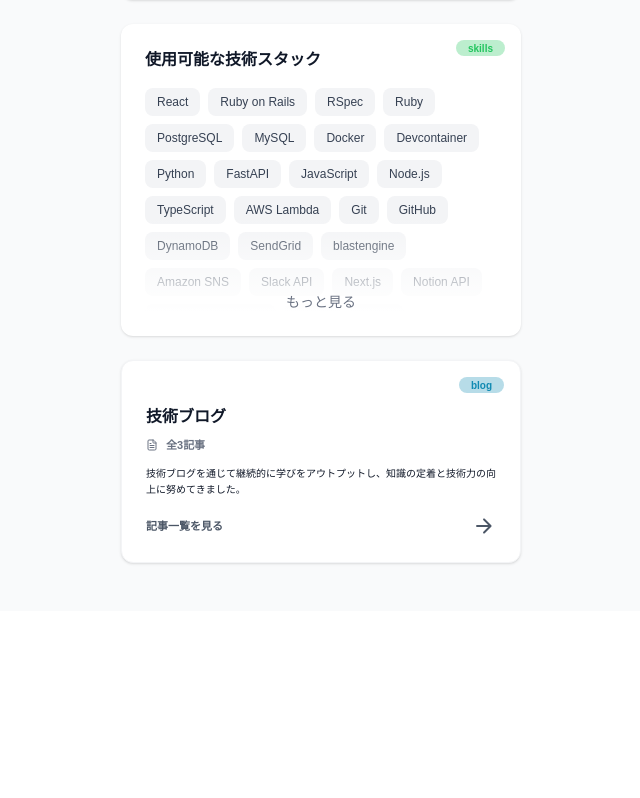
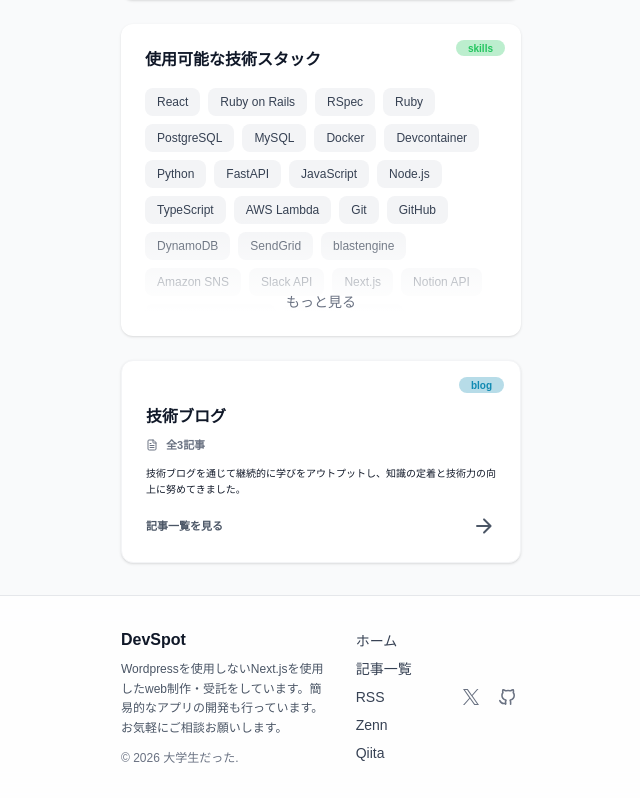
Before and after one commit to wimpykid719/blog-v2, a Next.js app in the folder app/: page / in a window 1280 px wide. Shown: the part 602-1400 px from the top of the page, without its empty margins (319-959 px from the left). Before the commit the page ends 1213 px from the top, so only its background shows below. Built offline with nearby package versions, Linux system fonts and the light colour scheme; no server answers.

Commit message:
feat: フッターの追加

```diff
--- a/app/src/app/articles/[slug]/page.tsx
+++ b/app/src/app/articles/[slug]/page.tsx
@@ -1,5 +1,6 @@
 import type { Metadata } from "next";
 import { Header } from "@/components/Header";
+import { Footer } from "@/components/Footer";
 import {
   buildArticleDescription,
   getAppPageUrl,
@@ -21,9 +22,12 @@
   const { slug } = await params;
 
   return (
-    <div className="min-h-screen bg-gray-50 dark:bg-gray-900 pb-12">
+    <div className="min-h-screen bg-gray-50 dark:bg-gray-900 flex flex-col">
       <Header maxWidth="6xl" />
-      <ArticleDetailContainer slug={slug} />
+      <div className="flex-1">
+        <ArticleDetailContainer slug={slug} />
+      </div>
+      <Footer maxWidth="6xl" />
     </div>
   );
 }
--- a/app/src/app/articles/page.tsx
+++ b/app/src/app/articles/page.tsx
@@ -1,5 +1,6 @@
 import { notFound } from "next/navigation";
 import { Header } from "@/components/Header";
+import { Footer } from "@/components/Footer";
 import Pagination from "@/components/Pagination";
 import { ArticlesContainer } from "./_container/Container";
 import { getAllArticleIndex } from "./_utils/fetcher/markdown";
@@ -54,9 +55,10 @@
   );
 
   return (
-    <div className="min-h-screen bg-gray-50 dark:bg-gray-900 pb-12">
+    <div className="min-h-screen bg-gray-50 dark:bg-gray-900 flex flex-col">
       <Header maxWidth="6xl" />
 
+      <div className="flex-1">
         <ArticlesContainer index={pagedIndex} />
 
         {/* ページネーション */}
@@ -71,5 +73,8 @@
           </section>
         )}
       </div>
+
+      <Footer maxWidth="6xl" />
+    </div>
   );
 }
--- a/app/src/app/not-found.tsx
+++ b/app/src/app/not-found.tsx
@@ -1,5 +1,6 @@
 import type { Metadata } from "next";
 import Link from "next/link";
+import { Footer } from "@/components/Footer";
 
 export const metadata: Metadata = {
   title: "ページが見つかりません",
@@ -8,7 +9,8 @@
 
 export default function NotFound() {
   return (
-    <main className="min-h-screen bg-gray-50 dark:bg-gray-900 px-6 py-16">
+    <div className="min-h-screen bg-gray-50 dark:bg-gray-900 flex flex-col">
+      <main className="flex-1 px-6 py-16">
         <div className="max-w-xl mx-auto">
           <p className="text-sm text-gray-500 dark:text-gray-400">404</p>
           <h1 className="mt-2 text-2xl font-bold text-gray-900 dark:text-gray-100">
@@ -34,5 +36,8 @@
           </div>
         </div>
       </main>
+
+      <Footer />
+    </div>
   );
 }
--- a/app/src/app/page.tsx
+++ b/app/src/app/page.tsx
@@ -1,4 +1,5 @@
 import type { Metadata } from "next";
+import { Footer } from "@/components/Footer";
 import { Header } from "@/components/Header";
 import { getSiteConfig } from "@/config/site";
 import { getAppPageUrl } from "@/utils/seo";
@@ -14,13 +15,15 @@
 
 export default function Home() {
   return (
-    <div className="min-h-screen bg-gray-50 dark:bg-gray-900 pb-12">
+    <div className="min-h-screen bg-gray-50 dark:bg-gray-900 flex flex-col">
       <Header />
 
       {/* メインコンテンツ */}
-      <main className="max-w-md mx-auto px-6 mt-8">
+      <main className="flex-1 max-w-md mx-auto px-6 my-8 w-full">
         <HomeContainer />
       </main>
+
+      <Footer />
     </div>
   );
 }
--- /dev/null
+++ b/app/src/components/Footer.tsx
@@ -0,0 +1,139 @@
+import Link from "next/link";
+import { getSiteConfig } from "@/config/site";
+import svgPaths from "@/imports/svg-vlysciruhp";
+
+interface FooterProps {
+  maxWidth?: "md" | "6xl";
+}
+
+export function Footer({ maxWidth = "md" }: FooterProps) {
+  const config = getSiteConfig();
+  const year = new Date().getFullYear();
+  const maxWidthClass = maxWidth === "6xl" ? "max-w-6xl" : "max-w-md";
+
+  const zennUrl = `https://zenn.dev/${config.platforms.zenn.userName}`;
+  const qiitaUrl = `https://qiita.com/${config.platforms.qiita.userName}`;
+
+  return (
+    <footer className="mt-auto bg-white/80 dark:bg-gray-900/80 backdrop-blur-md border-t border-gray-200 dark:border-gray-800">
+      <div
+        className={`${maxWidthClass} mx-auto px-6 py-8 flex flex-col gap-6 sm:flex-row sm:items-center sm:justify-between`}
+      >
+        <div className="min-w-0">
+          <p className="font-bold text-gray-900 dark:text-gray-100">
+            {config.site.name}
+          </p>
+          <p className="mt-2 text-xs leading-relaxed text-gray-600 dark:text-gray-400">
+            {config.site.description}
+          </p>
+          <p className="mt-3 text-xs text-gray-500 dark:text-gray-400">
+            © {year} {config.author.name}
+          </p>
+        </div>
+
+        <nav
+          className="flex flex-wrap items-center gap-x-6 gap-y-2 text-sm"
+          aria-label="サイトナビゲーション"
+        >
+          <Link
+            href="/"
+            className="text-gray-700 dark:text-gray-300 hover:text-[#118ab2] dark:hover:text-[#4dd0e1] transition-colors"
+          >
+            ホーム
+          </Link>
+          <Link
+            href="/articles"
+            className="text-gray-700 dark:text-gray-300 hover:text-[#118ab2] dark:hover:text-[#4dd0e1] transition-colors"
+          >
+            記事一覧
+          </Link>
+          <Link
+            href="/rss.xml"
+            target="_blank"
+            rel="noopener noreferrer"
+            className="text-gray-700 dark:text-gray-300 hover:text-[#118ab2] dark:hover:text-[#4dd0e1] transition-colors"
+          >
+            RSS
+          </Link>
+          <a
+            href={zennUrl}
+            target="_blank"
+            rel="noopener noreferrer"
+            className="text-gray-700 dark:text-gray-300 hover:text-[#118ab2] dark:hover:text-[#4dd0e1] transition-colors"
+          >
+            Zenn
+          </a>
+          <a
+            href={qiitaUrl}
+            target="_blank"
+            rel="noopener noreferrer"
+            className="text-gray-700 dark:text-gray-300 hover:text-[#118ab2] dark:hover:text-[#4dd0e1] transition-colors"
+          >
+            Qiita
+          </a>
+        </nav>
+
+        <div className="flex items-center gap-2">
+          {config.social.x && (
+            <a
+              href={config.social.x}
+              target="_blank"
+              rel="noopener noreferrer"
+              className="p-1.5 hover:bg-gray-100 dark:hover:bg-gray-700 rounded transition-colors cursor-pointer"
+              aria-label="X"
+            >
+              <div className="w-4 h-4 text-gray-500 dark:text-gray-400">
+                <svg
+                  className="block size-full"
+                  fill="none"
+                  preserveAspectRatio="none"
+                  viewBox="0 0 9.35069 9.625"
+                >
+                  <title>X</title>
+                  <path d={svgPaths.p3d506f00} fill="currentColor" />
+                </svg>
+              </div>
+            </a>
+          )}
+
+          {config.social.github && (
+            <a
+              href={config.social.github}
+              target="_blank"
+              rel="noopener noreferrer"
+              className="p-1.5 hover:bg-gray-100 dark:hover:bg-gray-700 rounded transition-colors cursor-pointer"
+              aria-label="GitHub"
+            >
+              <div className="w-4 h-4 text-gray-500 dark:text-gray-400">
+                <svg
+                  className="block size-full"
+                  fill="none"
+                  preserveAspectRatio="none"
+                  viewBox="0 0 10.1668 10.1669"
+                >
+                  <title>GitHub</title>
+                  <g>
+                    <path
+                      d={svgPaths.p35677c00}
+                      stroke="currentColor"
+                      strokeLinecap="round"
+                      strokeLinejoin="round"
+                      fill="none"
+                    />
+                    <path
+                      d={svgPaths.p2c1e6500}
+                      stroke="currentColor"
+                      strokeLinecap="round"
+                      strokeLinejoin="round"
+                      fill="none"
+                    />
+                  </g>
+                </svg>
+              </div>
+            </a>
+          )}
+        </div>
+      </div>
+    </footer>
+  );
+}
```
Lines whose indentation alone changed are shown as unchanged.
